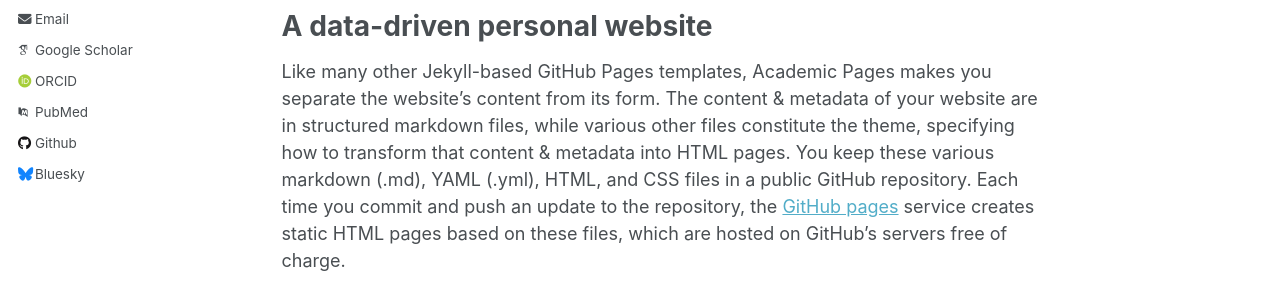
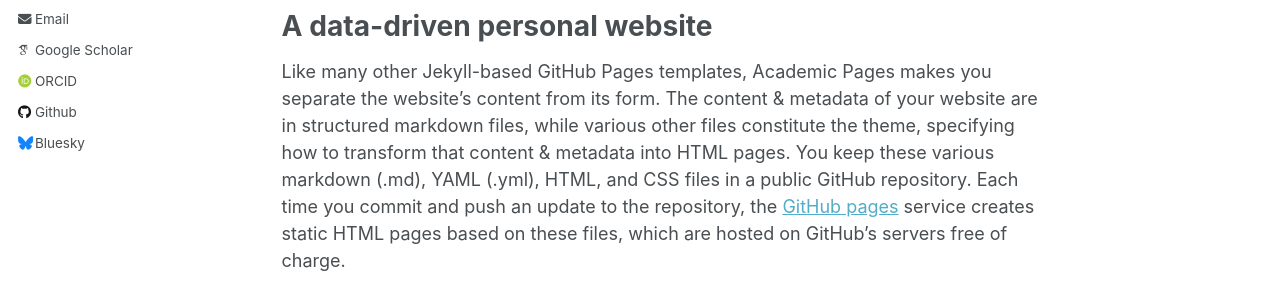
Before and after one commit to antran-phys/antran-phys.github.io, a Jekyll site: the page built from _pages/about.md, in a window 1280 px wide. Shown: the part 460-755 px from the top of the page. Built offline with Jekyll 4.4.1, drawn with Linux system fonts in a browser that asks for light colours; some web fonts are replaced.

Commit message:
Update _config.yml

```diff
--- a/_config.yml
+++ b/_config.yml
@@ -32,11 +32,11 @@ author:
 
   # Academic websites
   arxiv            : # URL - Update with the correct link to your profile
-  googlescholar    : "https://scholar.google.com/citations?user=PS_CX0AAAAAJ"
+  googlescholar    : "https://scholar.google.com/citations?user=G4ftVtMAAAAJ&hl=en&oi=ao"
   impactstory      : # URL
-  orcid            : "http://orcid.org/yourorcidurl"
+  orcid            : "https://orcid.org/0000-0002-5513-938X"
   semantic         : # URL
-  pubmed           : "https://www.ncbi.nlm.nih.gov/pubmed/?term=john+snow"
+
   researchgate     : # URL
 
   # Repositories and software development
```
